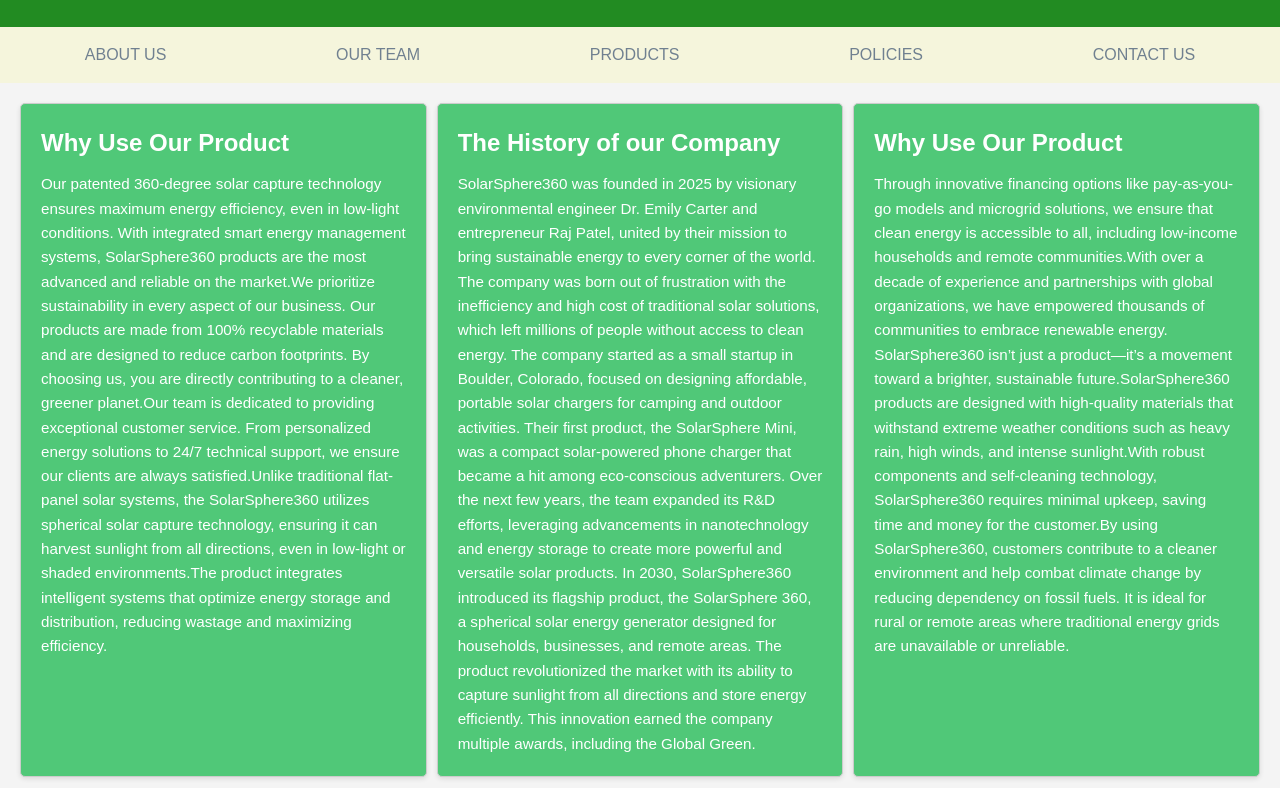
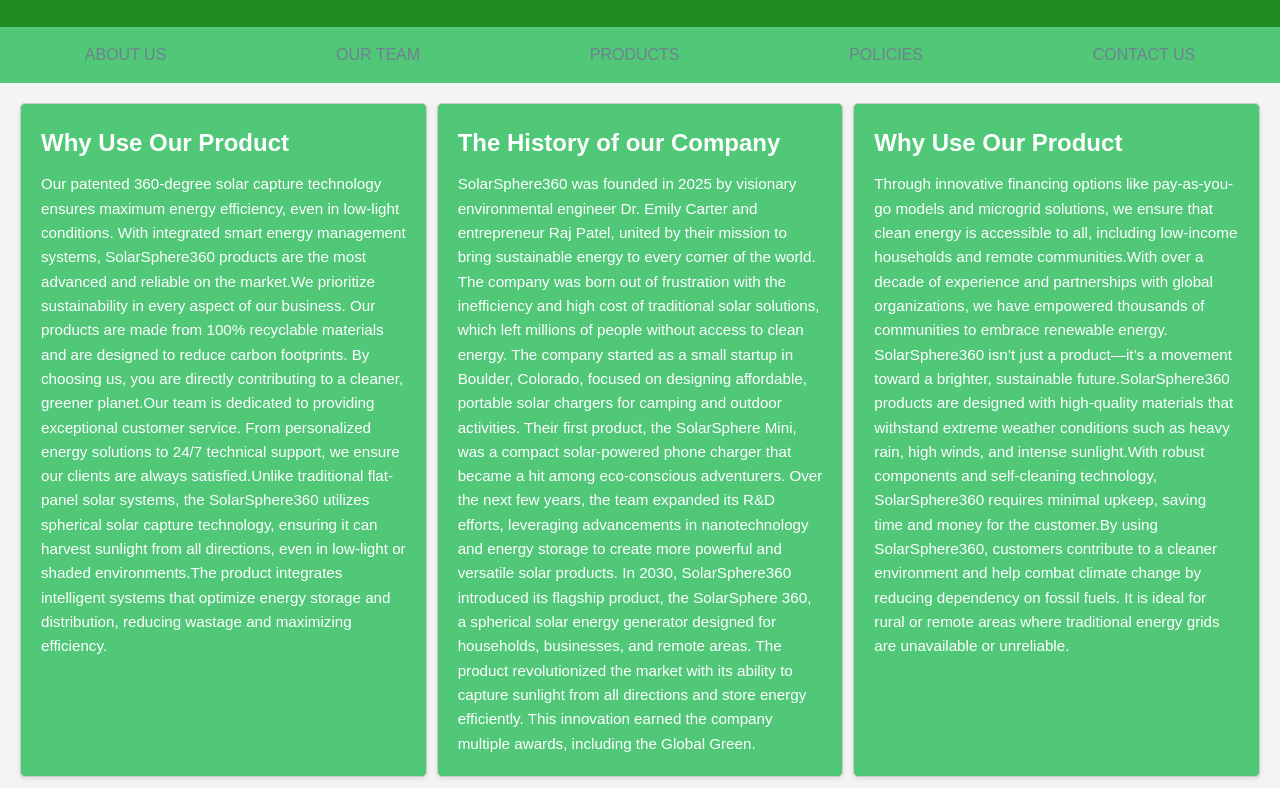
Before and after one commit to ellieod8/dif, a plain HTML site: page index.html in a window 1280 px wide. Shown: the part 135-923 px from the top of the page. Drawn offline with Linux system fonts and the light colour scheme.

Commit message:
Update styles.css

```diff
--- a/styles.css
+++ b/styles.css
@@ -30,7 +30,7 @@
 .navbar {
     display: flex;
     justify-content: space-around;
-    background-color: #F5F5DC;
+    background-color: #50C878;
     color: black;
     padding: 10px 0;
 }
```
